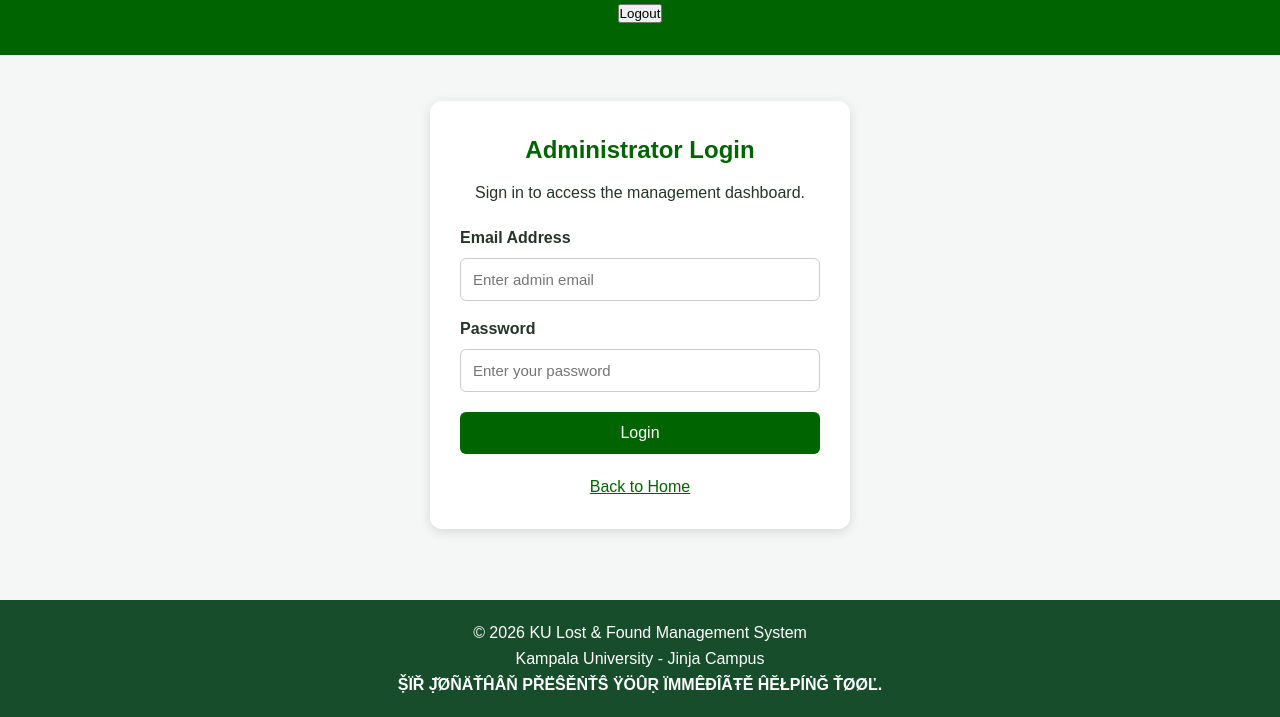
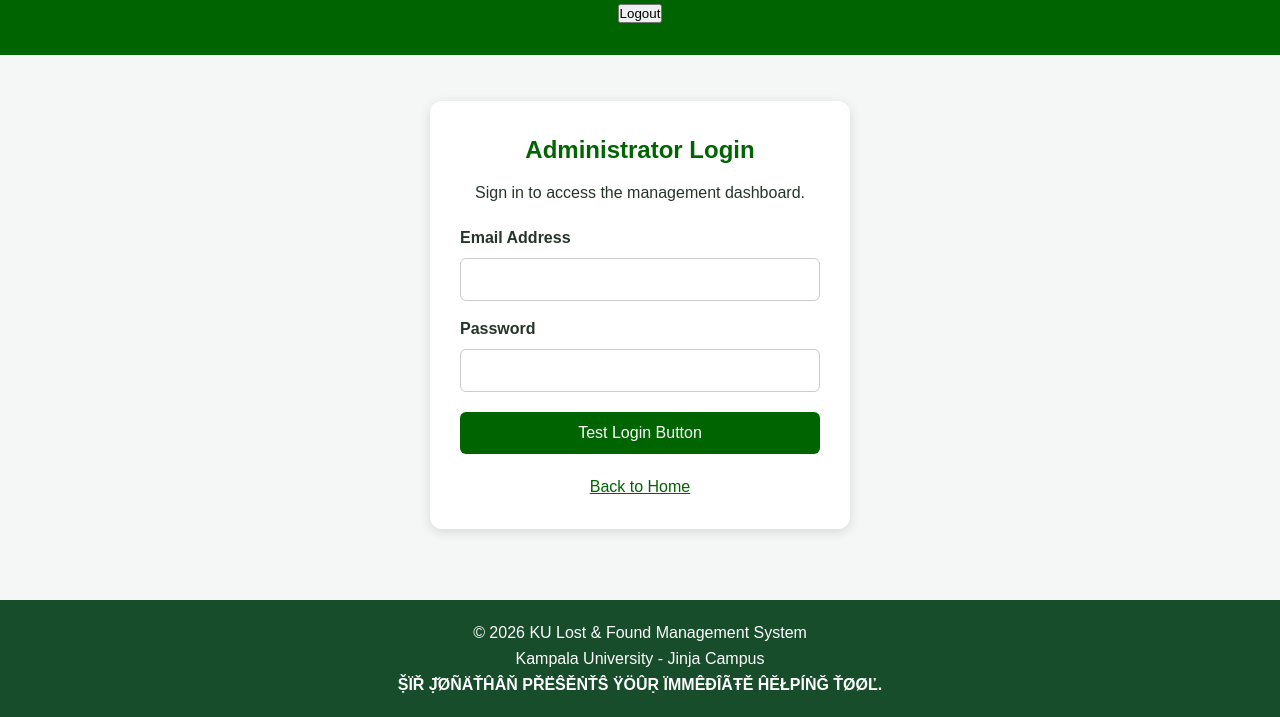
Before and after one commit to sirjonathan-pro/KU_LOST_-_FOUND, a plain HTML site: page login.html in a window 1280 px wide. Shown: the part 216-933 px from the top of the page. Drawn offline with Linux system fonts and the light colour scheme; no server answers.

Commit message:
Refactor login form and add test login button
Removed redundant labels and inputs for email and password, added a test login button.

```diff
--- a/login.html
+++ b/login.html
@@ -37,27 +37,15 @@
         <p>Sign in to access the management dashboard.</p>
 
         <form id="loginForm">
+    <label>Email Address</label>
+    <input type="email" id="adminEmail" required>
 
-            <label for="adminEmail">Email Address</label>
-            <input
-                type="email"
-                id="adminEmail"
-                placeholder="Enter admin email"
-                required
-            >
+    <label>Password</label>
+    <input type="password" id="adminPassword" required>
 
-            <label for="adminPassword">Password</label>
-            <input
-                type="password"
-                id="adminPassword"
-                placeholder="Enter your password"
-                required
-            >
-
-            <button type="submit">Login</button>
-
-            <p id="loginResult"></p>
-
+    <button type="button" onclick="alert('Login button works')">
+        Test Login Button
+    </button>
         </form>
 
         <a href="index.html" class="back-link">
```
